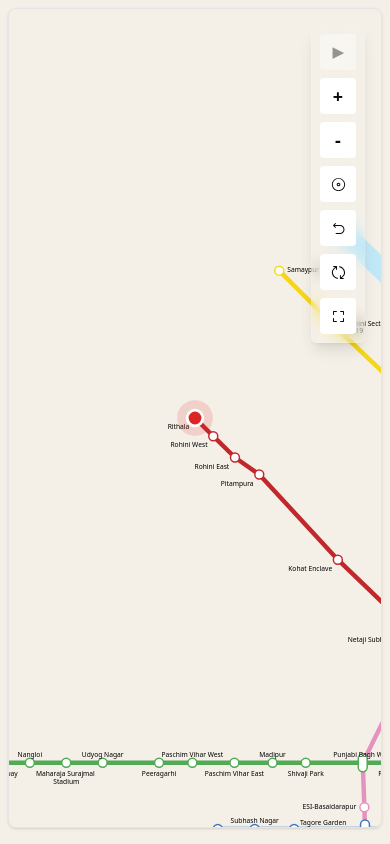
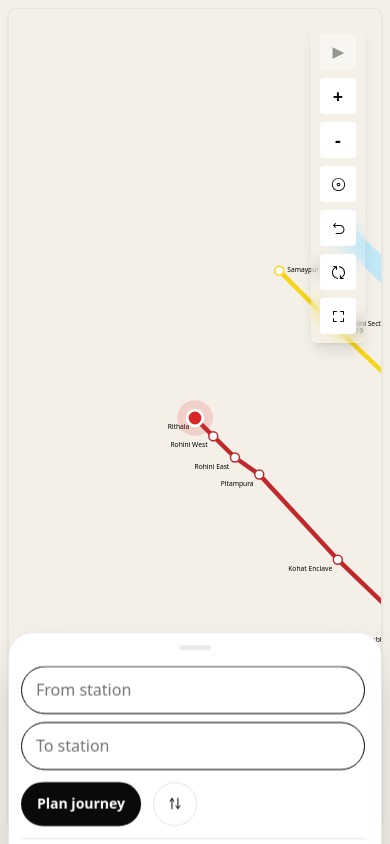
Before and after one commit to msrishav-28/namma-blr-metro, a React (Vite) app: page / in a window 390 px wide. Built offline with nearby package versions, Linux system fonts and the light colour scheme; the HTML template or start-up script is replaced by a standard one.

Commit message:
style: enhance SearchBox and Stage components for improved UI and responsiveness

```diff
--- a/src/components/SearchBox.tsx
+++ b/src/components/SearchBox.tsx
@@ -311,19 +311,26 @@ const stationOptions: StationOption[] = stations.map((station) => ({
 }));
 
 const selectStyles: StylesConfig<StationOption, false> = {
-  control: (base) => ({
+  control: (base, state) => ({
     ...base,
     minHeight: 'var(--station-select-height)',
-    border: 0,
     borderRadius: 999,
     backgroundColor: 'white',
-    boxShadow: 'none',
+    boxShadow: state.isFocused ? '0 0 0 4px rgba(0,0,0,0.04)' : 'none',
     paddingLeft: 'var(--station-select-x-padding)',
     paddingRight: 6,
+    border: '1px solid',
+    borderColor: state.isFocused ? '#111827' : '#e5e7eb',
+    cursor: 'pointer',
   }),
   valueContainer: (base) => ({
     ...base,
     padding: 0,
+  }),
+  placeholder: (base) => ({
+    ...base,
+    color: '#737373',
+    fontWeight: 500,
   }),
   indicatorsContainer: (base) => ({
     ...base,
@@ -375,8 +382,8 @@ export function SearchBox({
   const initialRouteParams = getInitialRouteParams();
   const { control, getValues, handleSubmit, setValue } = useForm({
     defaultValues: {
-      from: initialRouteParams.from,
-      to: initialRouteParams.to,
+      from: initialRouteParams.hasRouteQuery ? initialRouteParams.from : '',
+      to: initialRouteParams.hasRouteQuery ? initialRouteParams.to : '',
     },
   });
   const setRoute = usePath((state: any) => state.setRoute);
@@ -411,6 +418,8 @@ export function SearchBox({
   return (
     <form
       onSubmit={handleSubmit((e) => {
+        if (!e.from || !e.to) return;
+
         const plannedRoute = buildRoute(e.from, e.to);
         if (!plannedRoute) return;
 
@@ -428,7 +437,8 @@ export function SearchBox({
             <Select
               instanceId="from-station"
               options={stationOptions}
-              value={stationOptions.find((option) => option.value === field.value)}
+              placeholder="From station"
+              value={stationOptions.find((option) => option.value === field.value) || null}
               onChange={(option: SingleValue<StationOption>) => {
                 const nextValue = option?.value || '';
                 field.onChange(nextValue);
@@ -441,14 +451,7 @@ export function SearchBox({
             />
           )}
         />
-        <button
-          type="button"
-          className="mx-auto flex h-10 w-10 items-center justify-center rounded-full bg-white shadow-sm transition hover:scale-105 sm:mx-0 sm:h-11 sm:w-11"
-          onClick={swapStations}
-          title="Swap stations"
-        >
-          <ToggleIcon />
-        </button>
+
         <Controller
           control={control}
           name="to"
@@ -456,7 +459,8 @@ export function SearchBox({
             <Select
               instanceId="to-station"
               options={stationOptions}
-              value={stationOptions.find((option) => option.value === field.value)}
+              placeholder="To station"
+              value={stationOptions.find((option) => option.value === field.value) || null}
               onChange={(option: SingleValue<StationOption>) => field.onChange(option?.value || '')}
               formatOptionLabel={(option) => <StationOptionLabel option={option} />}
               styles={selectStyles}
@@ -465,9 +469,20 @@ export function SearchBox({
           )}
         />
       </div>
-      <button className='h-11 rounded-full bg-neutral-950 px-4 text-sm font-semibold text-white transition hover:bg-neutral-800 sm:h-12'>
-        Plan journey
-      </button>
+      <div className='flex items-center gap-3'>
+        <button className='h-11 rounded-full bg-neutral-950 px-4 text-sm font-semibold text-white transition hover:bg-neutral-800 sm:h-12'>
+          Plan journey
+        </button>
+        <button
+          type="button"
+          aria-label="Swap from and to stations"
+          onClick={swapStations}
+          title="Swap stations"
+          className="flex h-11 w-11 items-center justify-center rounded-full border border-neutral-200 bg-white transition hover:border-neutral-300 hover:bg-neutral-50 sm:h-12 sm:w-12"
+        >
+          <ToggleIcon />
+        </button>
+      </div>
     </form>
   );
 }
--- a/src/components/Stage.tsx
+++ b/src/components/Stage.tsx
@@ -10,7 +10,7 @@ import { SearchBox, usePath } from './SearchBox';
 
 function MetroMapStage() {
     const [play, setPlay] = useState(false);
-    const [activeSnapPoint, setActiveSnapPoint] = useState<number | string | null>('128px');
+    const [activeSnapPoint, setActiveSnapPoint] = useState<number | string | null>('220px');
 
 
     const path = usePath((state: any) => state.path);
@@ -19,7 +19,10 @@ function MetroMapStage() {
     const cockpitBody = (
         <>
             <SearchBox
-                onFromChange={() => setPlay(false)}
+                onFromChange={() => {
+                    setPlay(false);
+                    setActiveSnapPoint(1);
+                }}
                 onRoutePlan={() => {
                     setActiveSnapPoint('128px');
                     setPlay(true);
@@ -53,8 +56,8 @@ function MetroMapStage() {
     );
 
     return (
-        <div className="min-h-screen overflow-hidden bg-[#f4f0e8] p-2 text-neutral-950 sm:p-4 lg:overflow-visible lg:p-6">
-            <div className="grid min-h-[calc(100vh-1.5rem)] gap-4 sm:min-h-[calc(100vh-2rem)] lg:min-h-[calc(100vh-3rem)] lg:grid-cols-2">
+        <div className="min-h-svh overflow-hidden bg-[#f4f0e8] p-2 text-neutral-950 sm:p-4 lg:overflow-visible lg:p-6">
+            <div className="grid min-h-[calc(100svh-1.5rem)] gap-4 sm:min-h-[calc(100svh-2rem)] lg:min-h-[calc(100svh-3rem)] lg:grid-cols-2">
                 <main className="relative min-h-[calc(100svh-1.5rem)] overflow-hidden rounded-lg border border-neutral-200 shadow-sm sm:min-h-[calc(100svh-2rem)] lg:min-h-0">
                     <SvgComponent
                         path={path}
@@ -70,12 +73,22 @@ function MetroMapStage() {
                     defaultOpen
                     dismissible={false}
                     modal={false}
-                    snapPoints={['128px', '320px', 1]}
+                    snapPoints={['100px', '220px', 1]}
                     handleOnly
                 >
                     <Drawer.Portal>
-                        <Drawer.Content className="fixed inset-x-2 bottom-2 z-30 flex max-h-[76svh] min-h-[240px] flex-col gap-3 rounded-[24px] border border-neutral-200 bg-white p-3 shadow-2xl outline-none sm:inset-x-4 sm:bottom-4 sm:max-h-[82svh] sm:min-h-[280px] sm:gap-5 sm:rounded-[28px] sm:p-5 lg:hidden">
-                            <Drawer.Handle className="mx-auto h-1 w-20 rounded-full bg-neutral-200 sm:w-24" />
+                        <Drawer.Content
+                            className="fixed inset-x-2 bottom-2 z-30 flex flex-col gap-2 overflow-hidden rounded-3xl border border-neutral-200 bg-white p-3 shadow-2xl outline-none sm:inset-x-4 sm:bottom-4 sm:gap-4 sm:rounded-[28px] sm:p-5 lg:hidden"
+                            style={{
+                                bottom: 'calc(env(safe-area-inset-bottom, 0px) + 8px)',
+                                height: 'calc(100svh - env(safe-area-inset-bottom, 0px) - 16px)',
+                                paddingBottom: 'calc(env(safe-area-inset-bottom, 0px) + 12px)'
+                            }}
+                        >
+                            <Drawer.Title className="sr-only">Route planner</Drawer.Title>
+                            <div className="-mx-3 -mt-3 flex shrink-0 justify-center px-3 pb-2 pt-3 sm:-mx-5 sm:-mt-5 sm:px-5 sm:pb-3 sm:pt-5">
+                                <Drawer.Handle className="h-1 w-20 rounded-full bg-neutral-200 sm:w-24" />
+                            </div>
                             <div className="min-h-0 overflow-y-auto pr-1">
                                 <div className="grid gap-3 sm:gap-5">
                                     {cockpitBody}
```
